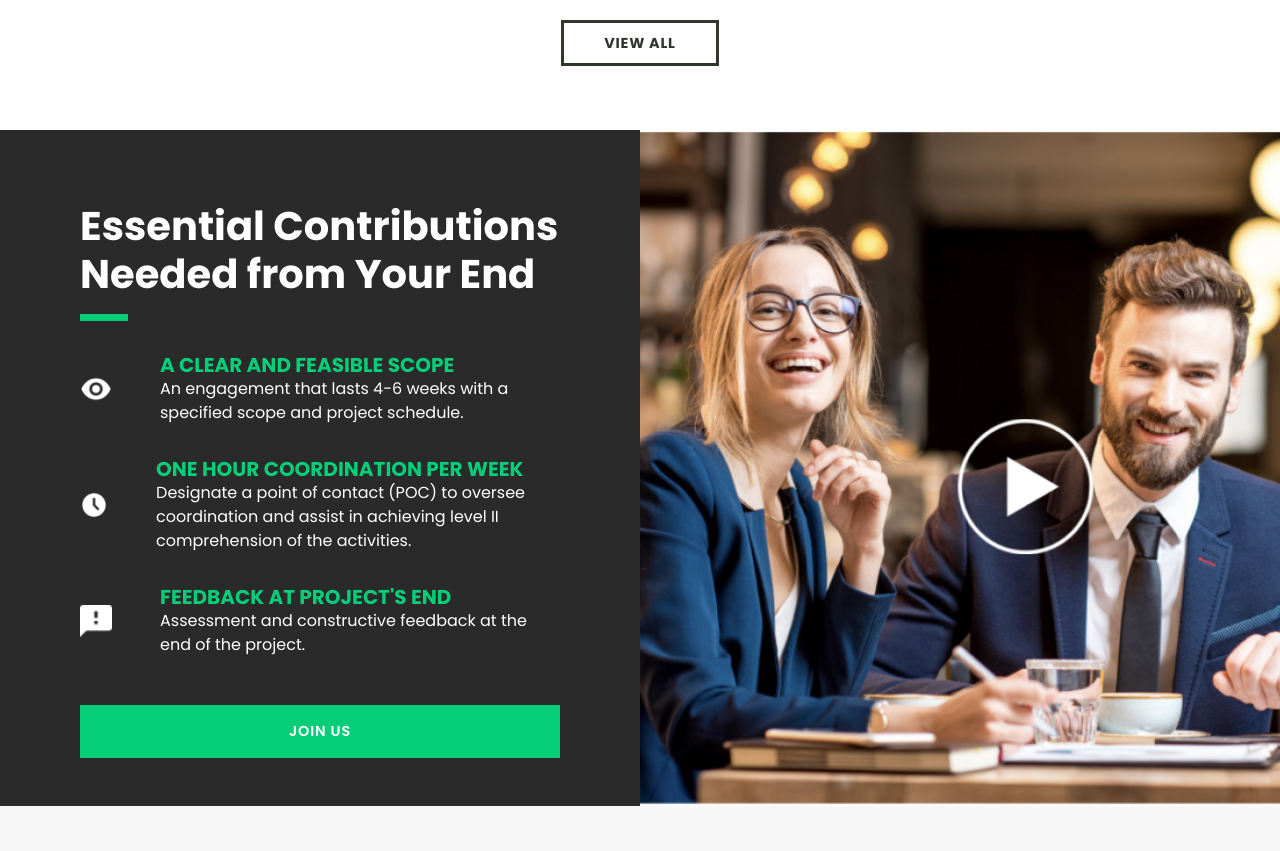
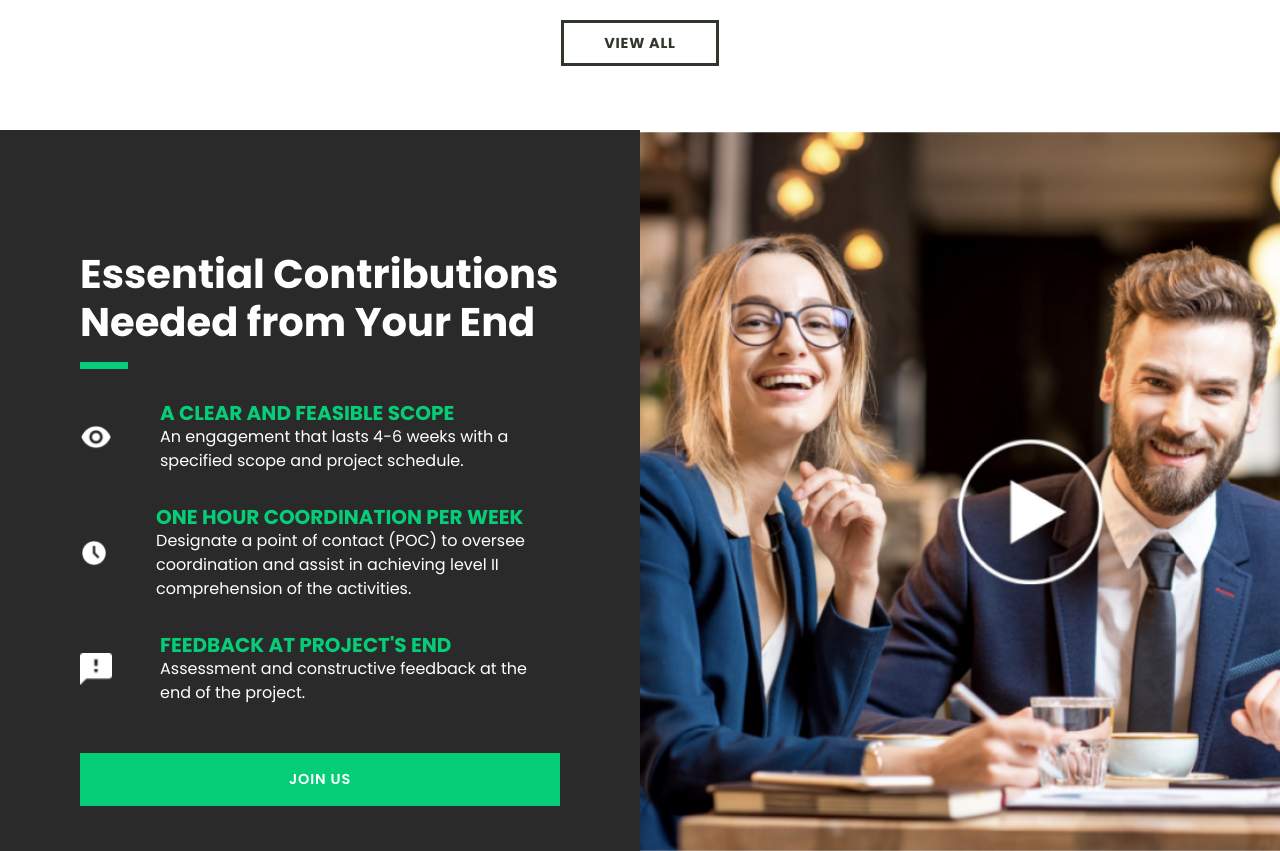
Before and after one commit to AryanLoohia/webshare, a plain HTML site: page index.html in a window 1280 px wide. Shown: the part 2320-3171 px from the top of the page. Drawn offline with nearby package versions, Linux system fonts and the light colour scheme.

Commit message:
Update style.css\\

```diff
--- a/style.css
+++ b/style.css
@@ -497,7 +497,7 @@ body {
     flex-direction: column;
     background: #2a2a2a;
     padding: 3rem calc(25vw - 15rem);
-            padding-top: 4.5rem;
+            padding-top: 7.5rem;
 }
 
 
```
